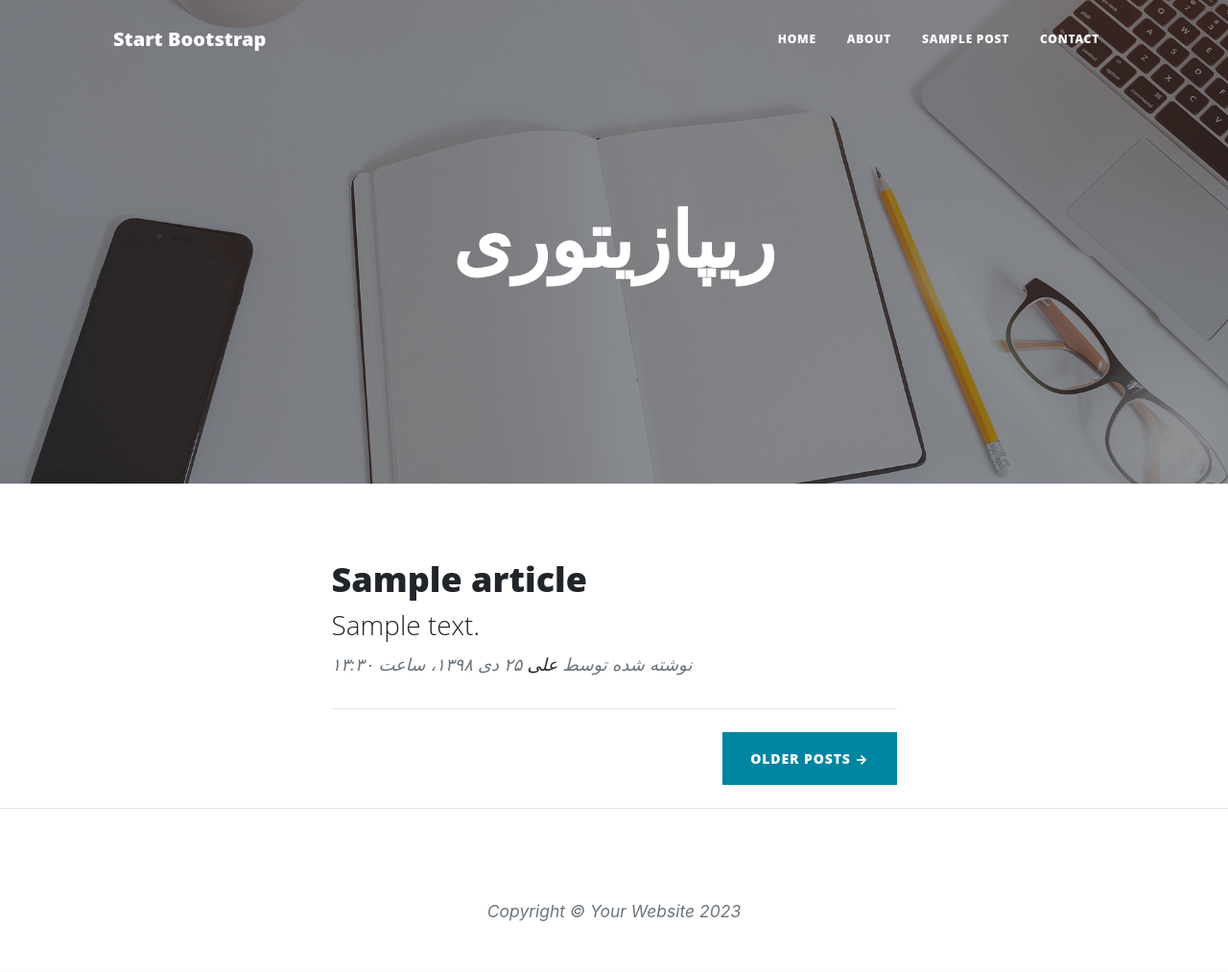
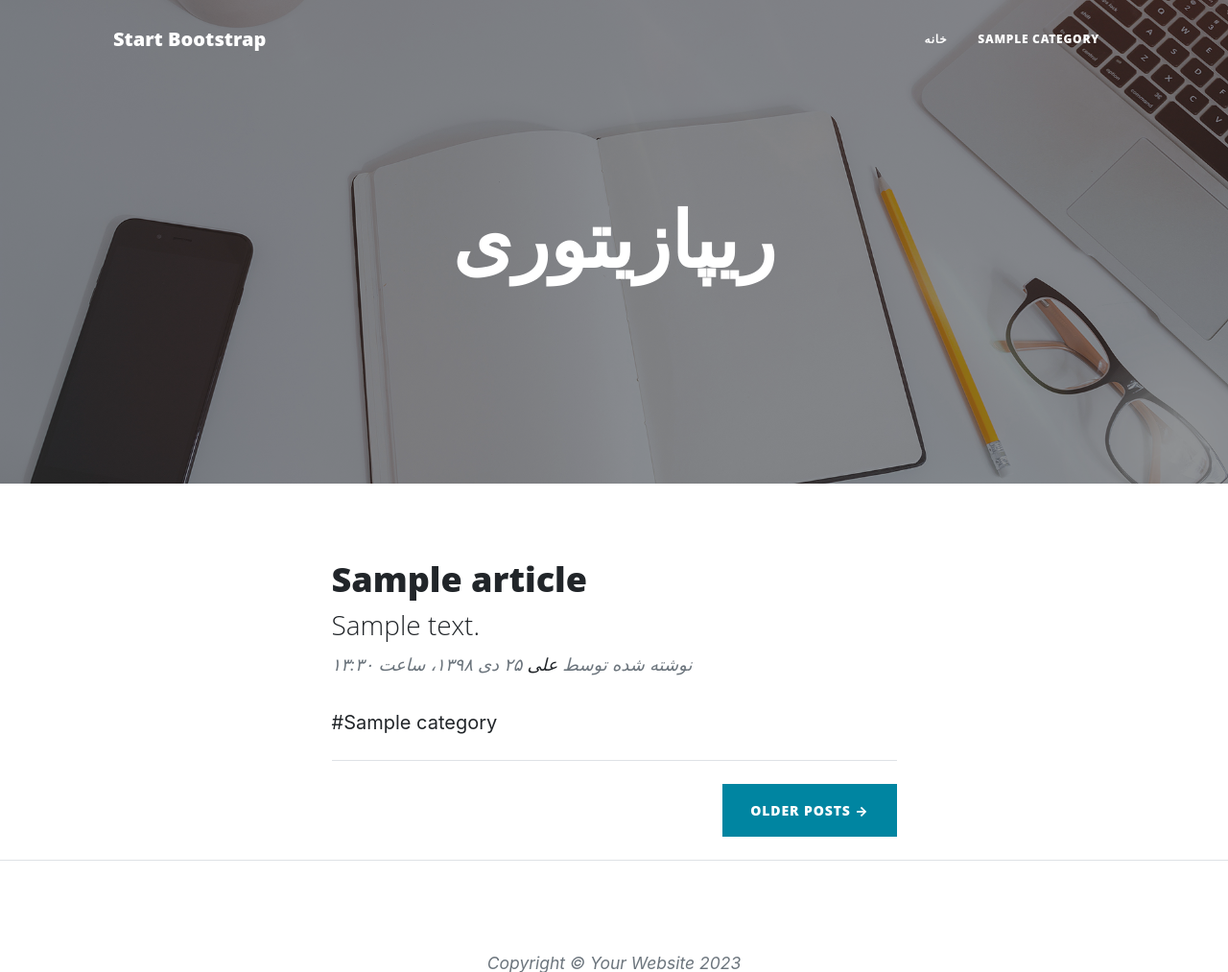
Before and after one commit to ali-ahadi1105/dj_blog, a Django app: page / in a window 1280 px wide. Shown: the top 1013 px of the page at 96% size. Before the commit the page ends 960 px from the top, so only its background shows below. Run offline with Django 5.2, Linux system fonts and the light colour scheme; tables that the repository leaves empty hold one stand-in row (values such as "Sample post"); some libraries are stand-ins or nearby versions.

Commit message:
show categories in navbar and show in home page and admin panel

```diff
--- a/blog/admin.py
+++ b/blog/admin.py
@@ -19,7 +19,7 @@ class ArticleAdmin(admin.ModelAdmin):
     ordering = ['-status', '-publish']
 
     def category_to_str(self, obj):
-        return 'categories'
+        return "، ".join([category.title for category in obj.category.all()])
 
     category_to_str.short_description = 'دسته‌بندی'
 
--- a/blog/models.py
+++ b/blog/models.py
@@ -39,6 +39,7 @@ class Article(models.Model):
     class Meta:
         verbose_name = 'مقاله'
         verbose_name_plural = 'مقالات'
+        ordering = ['-publish']
 
     def __str__(self):
         return self.title
--- a/blog/templates/blog/base.html
+++ b/blog/templates/blog/base.html
@@ -22,10 +22,10 @@
                 </button>
                 <div class="collapse navbar-collapse" id="navbarResponsive">
                     <ul class="navbar-nav ms-auto py-4 py-lg-0">
-                        <li class="nav-item"><a class="nav-link px-lg-3 py-3 py-lg-4" href="index.html">Home</a></li>
-                        <li class="nav-item"><a class="nav-link px-lg-3 py-3 py-lg-4" href="about.html">About</a></li>
-                        <li class="nav-item"><a class="nav-link px-lg-3 py-3 py-lg-4" href="post.html">Sample Post</a></li>
-                        <li class="nav-item"><a class="nav-link px-lg-3 py-3 py-lg-4" href="contact.html">Contact</a></li>
+                        <li class="nav-item"><a class="nav-link px-lg-3 py-3 py-lg-4" href="{% url 'blog:home' %}">خانه</a></li>
+                        {% for category in categories %}
+                        <li class="nav-item"><a class="nav-link px-lg-3 py-3 py-lg-4" href="#">{{category.title}}</a></li>
+                        {% endfor %}
                     </ul>
                 </div>
             </div>
--- a/blog/templates/blog/home.html
+++ b/blog/templates/blog/home.html
@@ -31,6 +31,11 @@
                     <a href="#!">علی</a>
                     {{article.jpublish}}
                 </p>
+                <div>
+                    {% for cat in article.category.all %}
+                        <a href="#">#{{cat.title}}</a>
+                    {% endfor %}
+                </div>
             </div>
             <!-- Divider-->
             <hr class="my-4" />
--- a/blog/views.py
+++ b/blog/views.py
@@ -1,11 +1,12 @@
 from django.shortcuts import render, get_object_or_404
-from .models import Article
+from .models import Article, Category
 
 # Create your views here.
 
 def home(request):
     context = {
-        "articles": Article.objects.filter(status="p").order_by("-publish")
+        "articles": Article.objects.filter(status="p"),
+        "categories": Category.objects.filter(status=True)
     }
     return render(request, 'blog/home.html', context)
 
```
